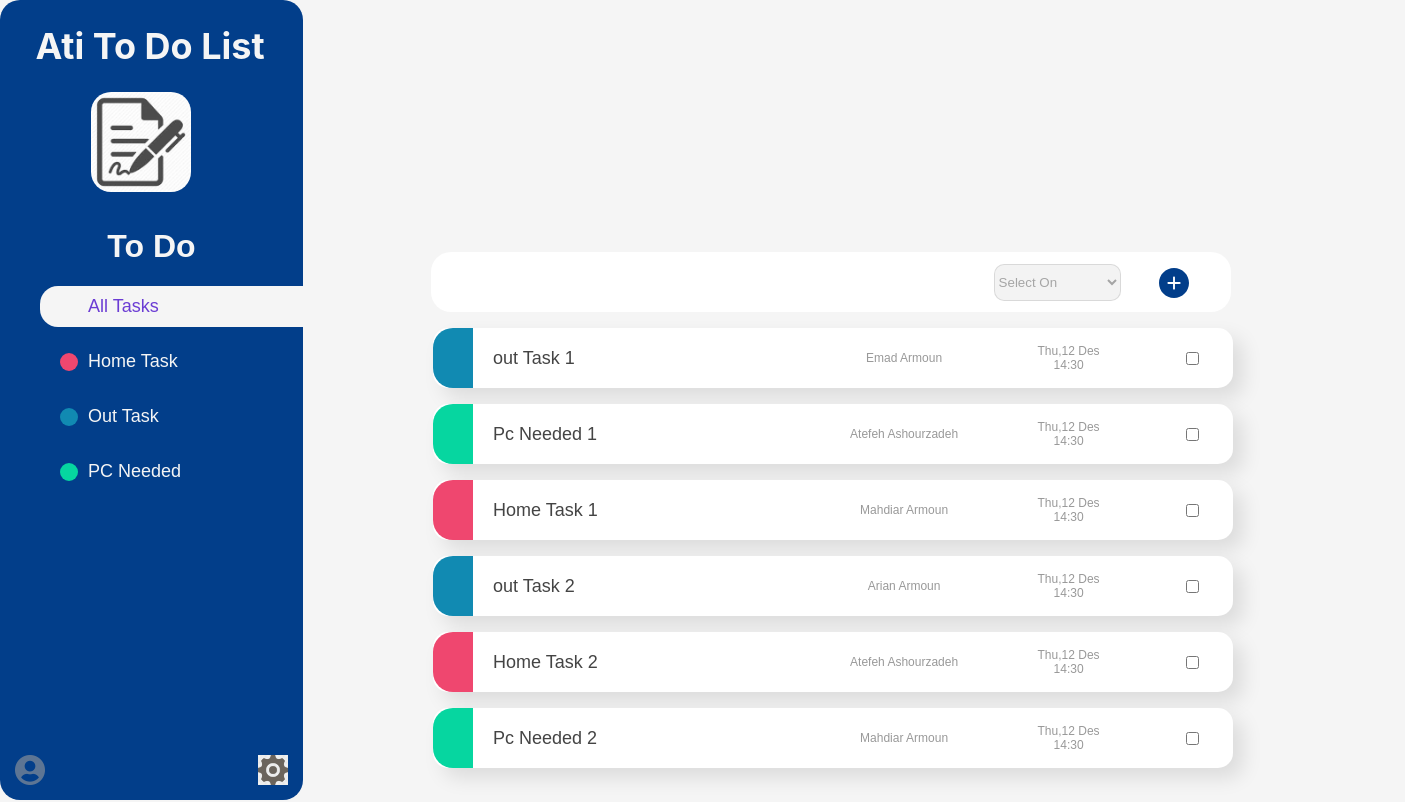
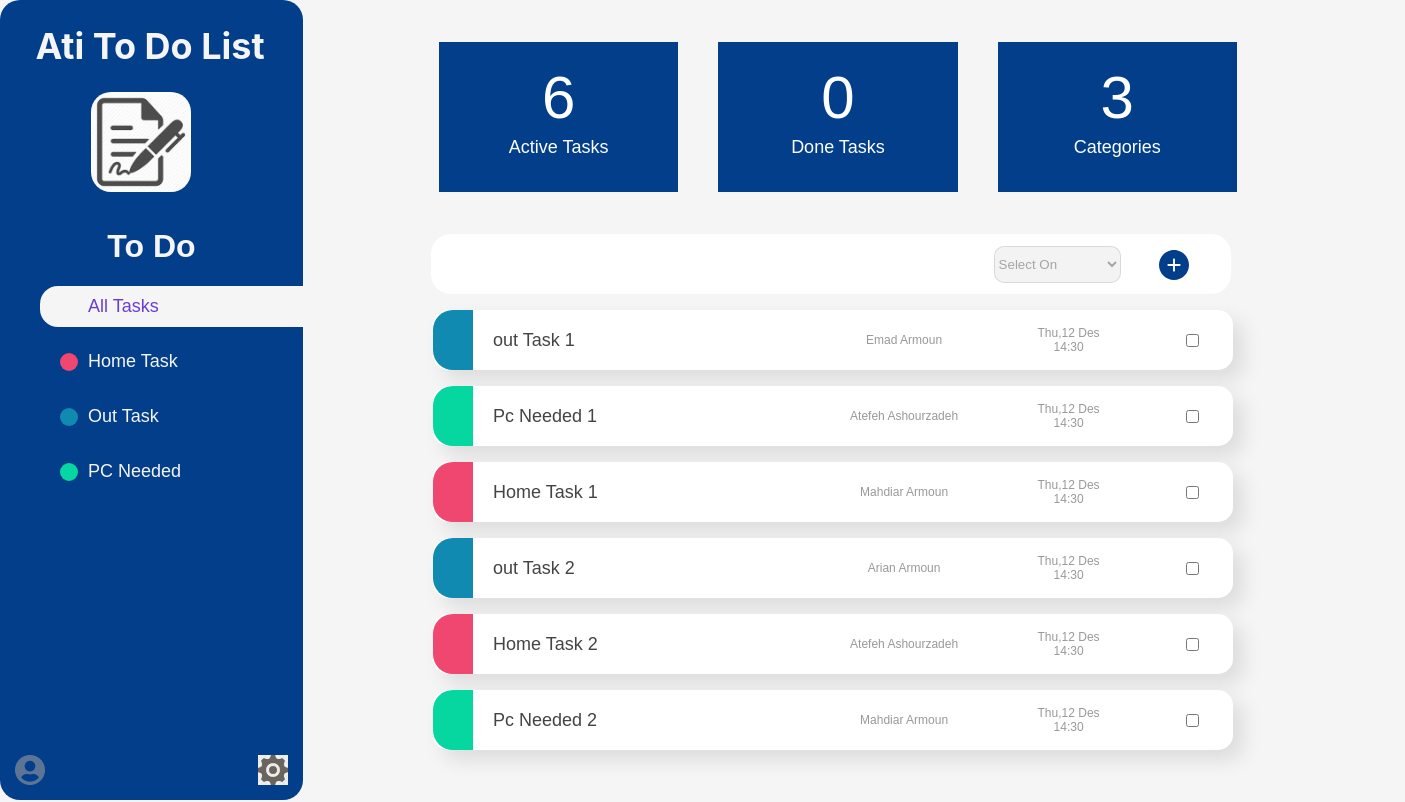
Before and after one commit to Atash1986/ToDoList, a React (Create React App) app: page / in a window 1280 px wide. Shown: the top 802 px of the page, 1405 px wide, since content can reach past the window. Built offline with nearby package versions, Linux system fonts and the light colour scheme.

Commit message:
Add statistics box

```diff
--- a/src/Component/AddBox.css
+++ b/src/Component/AddBox.css
@@ -6,7 +6,7 @@
   flex-direction: row;
   width: 800px;
   height: 60px;
-  margin-top: 30%;
+  margin-top: 5%;
   margin-left: 14%;
   justify-content: space-between;
   border: 1px;
--- a/src/Component/MainPage.css
+++ b/src/Component/MainPage.css
@@ -77,3 +77,33 @@
 .ErrorRequrment {
   color: red;
 }
+.statisticsBox {
+  margin-left: 15%;
+  margin-top: 5%;
+  padding-right: 20%;
+  display: flex;
+  flex-direction: row;
+  width: 95%;
+  height: 150px;
+  justify-content: space-between;
+}
+.statisticsDetail {
+  padding-top: 2%;
+  display: flex;
+  flex-direction: column;
+  background-color: #023e8a;
+  width: 30%;
+  height: 20%px;
+  color: white;
+  font-size: 30px;
+  align-items: center;
+  text-align: center;
+}
+.number {
+  font-size: 60px;
+  padding-bottom: 2%;
+  padding-top: 2%;
+}
+.name {
+  font-size: 18px;
+}
--- a/src/Component/MainPage.tsx
+++ b/src/Component/MainPage.tsx
@@ -10,12 +10,15 @@ import "react-tooltip/dist/react-tooltip.css";
 import { Tooltip } from "react-tooltip";
 import AddBox from "./AddBox";
 import ToDoLists from "./ToDoLists";
+import categories from "../data/categories";
 
 function ToDoList({ activeCategoryId }: { activeCategoryId: number }) {
   const [items, setItems] = useState<TaskItem[]>(taskItems);
   const [itemId, setItemId] = useState<number>(-1);
   const [isDivVisible, setDivVisible] = useState<boolean>(false);
-
+  let numberOfActive: number = 0;
+  let numberOfDone: number = 0;
+  const numberOfCategory: number = categories.length;
   useEffect(() => {
     if (taskItems.length > 0) {
       // Get the maximum id from taskItems
@@ -41,13 +44,29 @@ function ToDoList({ activeCategoryId }: { activeCategoryId: number }) {
     (item: TaskItem) =>
       !item.isDone && (item.categoryId === activeCategoryId || isAllCategory)
   );
-  const filterItems2: TaskItem[] = items.filter(
+  numberOfActive = filterItems.length;
+  const filterItemsDone: TaskItem[] = items.filter(
     (item: TaskItem) =>
       item.isDone && (item.categoryId === activeCategoryId || isAllCategory)
   );
+  numberOfDone = filterItemsDone.length;
 
   return (
     <div>
+      <div className="statisticsBox">
+        <div className="statisticsDetail">
+          <span className="number">{numberOfActive}</span>
+          <span className="name">Active Tasks</span>
+        </div>
+        <div className="statisticsDetail">
+          <span className="number">{numberOfDone}</span>
+          <span className="name">Done Tasks</span>
+        </div>
+        <div className="statisticsDetail">
+          <span className="number">{numberOfCategory}</span>
+          <span className="name">Categories</span>
+        </div>
+      </div>
       <AddBox
         activeCategoryId={activeCategoryId}
         itemId={itemId}
@@ -76,7 +95,7 @@ function ToDoList({ activeCategoryId }: { activeCategoryId: number }) {
         {isDivVisible && (
           <div className="taskDoneItem">
             <ToDoLists
-              filterItems={filterItems2}
+              filterItems={filterItemsDone}
               setItems={setItems}
               items={items}
             />
```
